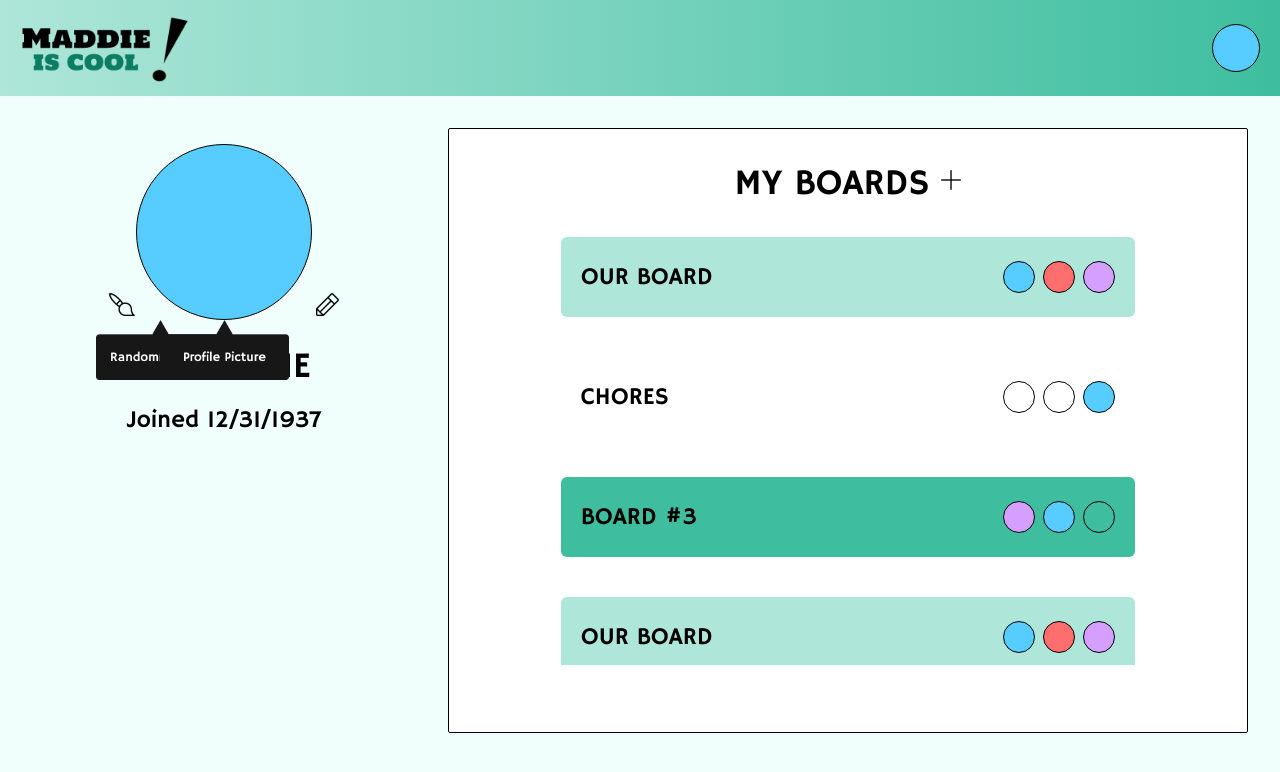
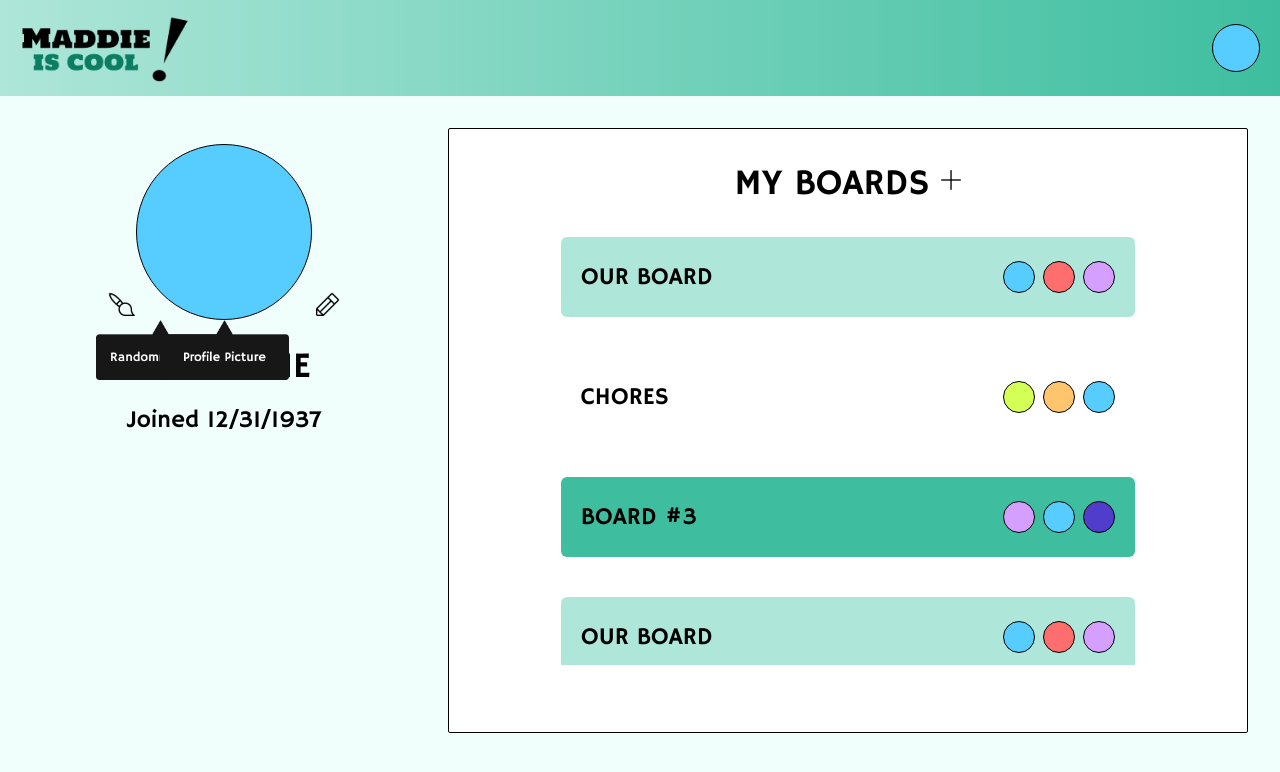
Before and after one commit to elizabeth-trotter/tasktrackerfullstack, a Next.js app: page /ProfilePage in a window 1280 px wide. Shown: the top 772 px of the page. Built offline with nearby package versions, Linux system fonts and the light colour scheme.

Commit message:
fix boardbar color bug

```diff
--- a/src/app/components/BoardBarComponent.tsx
+++ b/src/app/components/BoardBarComponent.tsx
@@ -15,23 +15,23 @@ const BoardBarComponent = (props: { title: string, boardColor: string }) => {
             <h1 className='text-2xl'>{props.title.toUpperCase()}</h1>
             <div className='flex gap-2'>
                 {
-                    props.boardColor == '#AEE6D9' ?
+                    props.boardColor === '#AEE6D9' ?
                         <>
-                            <div className={`bg-[${userColorsArray[0][0]}] border border-black rounded-full h-8 w-8`}></div>
-                            <div className={`bg-[${userColorsArray[0][1]}] border border-black rounded-full h-8 w-8`}></div>
-                            <div className={`bg-[${userColorsArray[0][2]}] border border-black rounded-full h-8 w-8`}></div>
+                            <div className={`bg-[#57CDFF] border border-black rounded-full h-8 w-8`}></div>
+                            <div className={`bg-[#FF6E6E] border border-black rounded-full h-8 w-8`}></div>
+                            <div className={`bg-[#D59FFF] border border-black rounded-full h-8 w-8`}></div>
                         </>
                         :
-                        props.boardColor == '#6FDFC4' ?
+                        props.boardColor === '#6FDFC4' ?
                             <>
-                                <div className={`bg-[${userColorsArray[1][0]}] border border-black rounded-full h-8 w-8`}></div>
-                                <div className={`bg-[${userColorsArray[1][1]}] border border-black rounded-full h-8 w-8`}></div>
-                                <div className={`bg-[${userColorsArray[1][2]}] border border-black rounded-full h-8 w-8`}></div>
+                                <div className={`bg-[#D3FF57] border border-black rounded-full h-8 w-8`}></div>
+                                <div className={`bg-[#FFC56E] border border-black rounded-full h-8 w-8`}></div>
+                                <div className={`bg-[#57CDFF] border border-black rounded-full h-8 w-8`}></div>
                             </> :
                             <>
-                                <div className={`bg-[${userColorsArray[2][0]}] border border-black rounded-full h-8 w-8`}></div>
-                                <div className={`bg-[${userColorsArray[2][1]}] border border-black rounded-full h-8 w-8`}></div>
-                                <div className={`bg-[${userColorsArray[2][2]}] border border-black rounded-full h-8 w-8`}></div>
+                                <div className={`bg-[#D59FFF] border border-black rounded-full h-8 w-8`}></div>
+                                <div className={`bg-[#57CDFF] border border-black rounded-full h-8 w-8`}></div>
+                                <div className={`bg-[#513DCC] border border-black rounded-full h-8 w-8`}></div>
                             </>
                 }
             </div>
```
